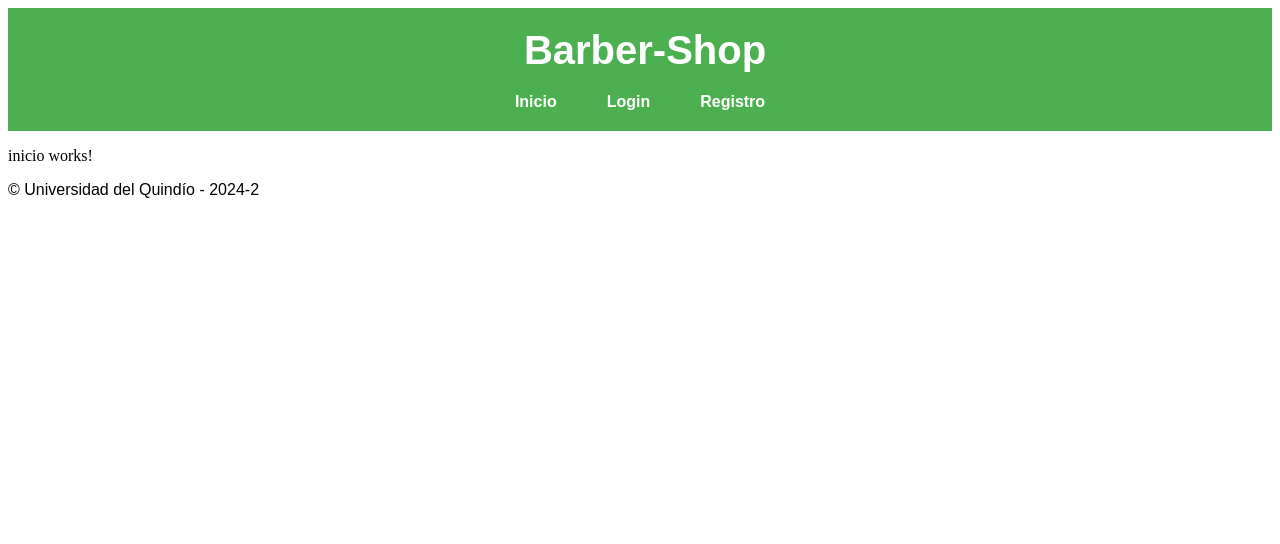
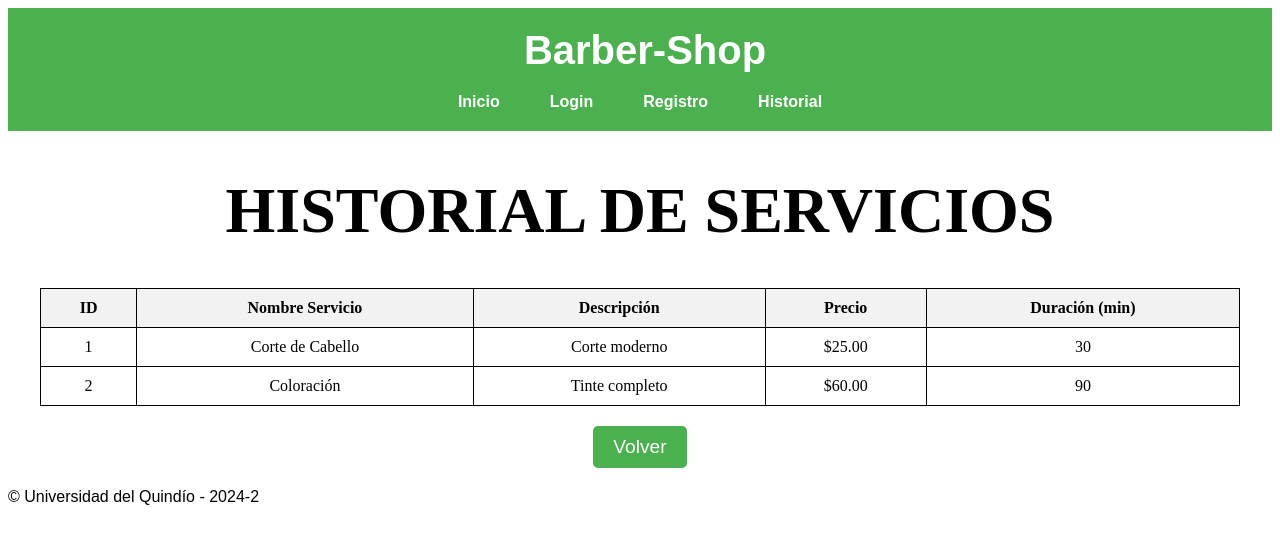
Before and after one commit to HulbertAlejandro/Barber-Shop, an Angular app: page /historial in a window 1280 px wide. Before the commit this address led to /. Shown: the top 544 px of the page. Built offline with nearby package versions, Linux system fonts and the light colour scheme.

Commit message:
Historial

```diff
--- a/src/app/componentes/header/header.component.html
+++ b/src/app/componentes/header/header.component.html
@@ -9,6 +9,7 @@
           <li><a routerLink="/Inicio" class="nav-link px-2 link-secondary">Inicio</a></li>
           <li><a routerLink="/login" class="nav-link text-decoration-underline link-secondary me-3">Login</a></li>
           <li><a routerLink="/registro" class="nav-link text-decoration-underline link-secondary">Registro</a></li>
+          <li><a routerLink="/historial" class="nav-link text-decoration-underline link-secondary me-3">Historial</a></li>
       </ul>
   </header>
 </div>
--- /dev/null
+++ b/src/app/componentes/historial/historial.component.css
@@ -0,0 +1,97 @@
+/* Aseguramos que el fondo sea blanco y centramos el contenido */
+.container {
+    background-color: white;
+    padding: 20px;
+    margin: 0;
+    min-height: 100vh;
+    display: flex;
+    flex-direction: column;
+    align-items: center;
+  }
+
+  /* Estilos para el título */
+  .title {
+    font-size: 4em; /* Incrementamos el tamaño de fuente */
+    color: black;
+    text-transform: uppercase;
+    text-align: center;
+    margin-bottom: 40px;
+    width: 100%; /* Asegura que el título ocupe todo el ancho */
+  }
+
+  /* Estilos para la tabla */
+  .tabla-servicios {
+    width: 100%;
+    max-width: 1200px; /* Limita el ancho máximo si es necesario */
+    border-collapse: collapse;
+    margin: 0 auto; /* Asegura que la tabla esté centrada */
+  }
+
+  .tabla-servicios th, .tabla-servicios td {
+    border: 1px solid black;
+    padding: 10px;
+    text-align: center;
+  }
+
+  .tabla-servicios thead {
+    background-color: #f2f2f2;
+    font-weight: bold;
+  }
+
+  /* Para hacer que la tabla se ajuste correctamente en pantallas pequeñas */
+  @media (max-width: 768px) {
+    .tabla-servicios {
+      width: 100%;
+      font-size: 0.9em;
+    }
+  }
+
+.title {
+    font-size: 4em; /* Tamaño grande del título */
+    color: black; /* Color del texto */
+    text-transform: uppercase;
+    text-align: center;
+    margin-bottom: 40px;
+    width: 100%; /* Asegura que el título ocupe todo el ancho */
+    background-color: white; /* Azul claro */
+  }
+
+  .table-container {
+    display: flex;
+    justify-content: center; /* Centra horizontalmente */
+    margin-top: 20px; /* Espaciado superior */
+  }
+
+  .tabla-servicios {
+    width: 100%;
+    max-width: 1200px; /* Limita el ancho máximo si es necesario */
+    border-collapse: collapse;
+    margin: 0 auto; /* Asegura que la tabla esté centrada */
+  }
+
+  .tabla-servicios th, .tabla-servicios td {
+    border: 1px solid black;
+    padding: 10px;
+    text-align: center;
+  }
+
+  .tabla-servicios thead {
+    background-color: #f2f2f2;
+    font-weight: bold;
+  }
+
+  .btn-volver {
+    display: block; /* Asegura que el botón esté en una nueva línea */
+    margin: 20px auto; /* Centra el botón horizontalmente */
+    padding: 10px 20px; /* Espaciado interno */
+    font-size: 1.2em; /* Tamaño de la fuente */
+    background-color: #4CAF50; /* Color de fondo azul */
+    color: white; /* Color del texto */
+    border: none; /* Sin bordes */
+    border-radius: 5px; /* Bordes redondeados */
+    cursor: pointer; /* Cambia el cursor al pasar el mouse */
+  }
+
+  .btn-volver:hover {
+    background-color: #4CAF50; /* Cambia el color al pasar el mouse */
+  }
--- /dev/null
+++ b/src/app/componentes/historial/historial.component.html
@@ -0,0 +1,27 @@
+<h1 class="title">HISTORIAL DE SERVICIOS</h1>
+
+<div class="table-container">
+    <table class="tabla-servicios">
+      <thead>
+        <tr>
+          <th>ID</th>
+          <th>Nombre Servicio</th>
+          <th>Descripción</th>
+          <th>Precio</th>
+          <th>Duración (min)</th>
+        </tr>
+      </thead>
+      <tbody>
+        <tr *ngFor="let servicio of historialServicios">
+          <td>{{ servicio.id }}</td>
+          <td>{{ servicio.nombreServicio }}</td>
+          <td>{{ servicio.descripcion }}</td>
+          <td>{{ servicio.precio | currency:'USD' }}</td> <!-- Formatea el precio como moneda -->
+          <td>{{ servicio.duracionMinutos }}</td>
+        </tr>
+      </tbody>
+    </table>
+  </div>
+
+
+  <button class="btn-volver" (click)="volver()">Volver</button>
--- /dev/null
+++ b/src/app/componentes/historial/historial.component.ts
@@ -0,0 +1,25 @@
+import { Component, Input } from '@angular/core';
+import { CommonModule } from '@angular/common';
+import { CurrencyPipe } from '@angular/common';
+
+@Component({
+  selector: 'app-historial',
+  standalone: true,
+  imports: [CommonModule, CurrencyPipe], // Importa CommonModule y CurrencyPipe
+  templateUrl: './historial.component.html',
+  styleUrls: ['./historial.component.css']
+})
+export class HistorialComponent {
+  @Input() historialServicios: any[] = [ // Recibe los servicios como input, inicializa como un array vacío
+    { id: '1', nombreServicio: 'Corte de Cabello', descripcion: 'Corte moderno', precio: 25.0, duracionMinutos: 30 },
+    { id: '2', nombreServicio: 'Coloración', descripcion: 'Tinte completo', precio: 60.0, duracionMinutos: 90 },
+    // Otros servicios...
+  ];
+
+  volver() {
+    // Lógica para cerrar sesión o redirigir a otra página
+    console.log('Salir del sistema');
+  }
+
+  constructor() {}
+}
```
Also changed, not shown: src/app/app.routes.ts (+6 -4 lines).
